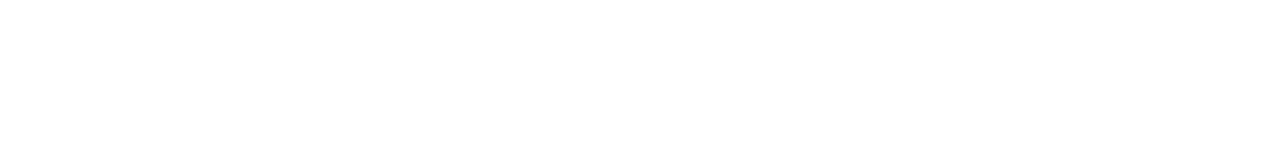
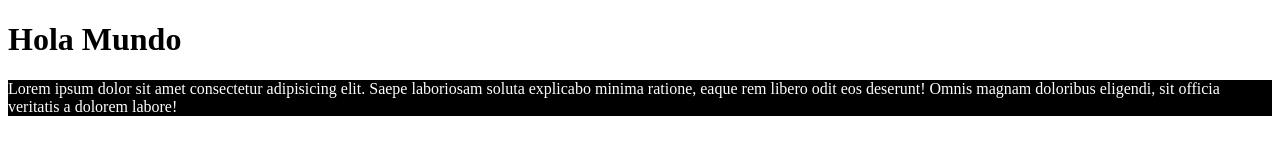
Before and after one commit to aaguerrero/test, a plain HTML site: page index.html in a window 1280 px wide. Drawn offline with Linux system fonts and the light colour scheme.

Commit message:
Agregue parrafo y estilo para el mismo

```diff
--- a/assets/css/style.css
+++ b/assets/css/style.css
@@ -0,0 +1,4 @@
+p{
+    background-color: black;
+    color:white;
+}
--- a/index.html
+++ b/index.html
@@ -4,8 +4,10 @@
     <meta charset="UTF-8">
     <meta name="viewport" content="width=device-width, initial-scale=1.0">
     <title>Document</title>
+    <link rel="stylesheet" href="./assets/css/style.css"
 </head>
 <body>
-
+    <h1>Hola Mundo</h1>
+    <p>Lorem ipsum dolor sit amet consectetur adipisicing elit. Saepe laboriosam soluta explicabo minima ratione, eaque rem libero odit eos deserunt! Omnis magnam doloribus eligendi, sit officia veritatis a dolorem labore!</p>
 </body>
 </html>
```
